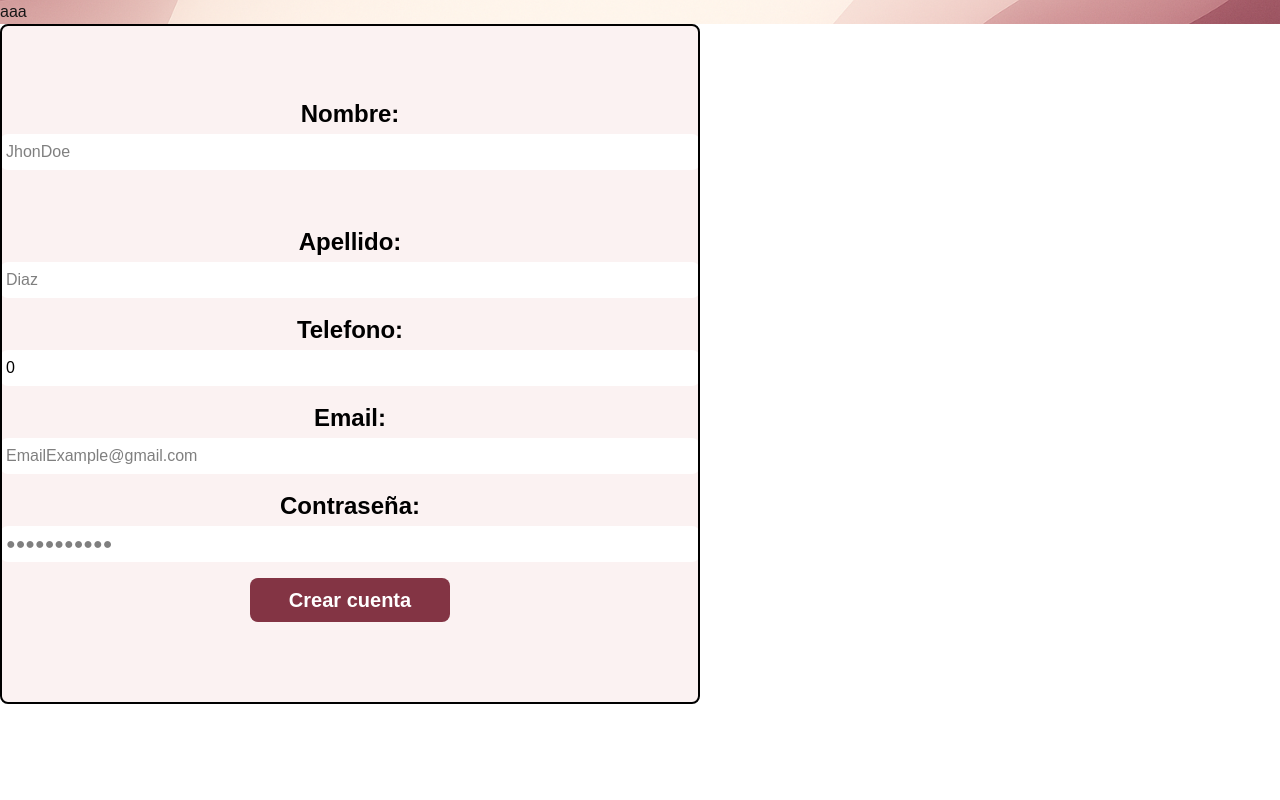
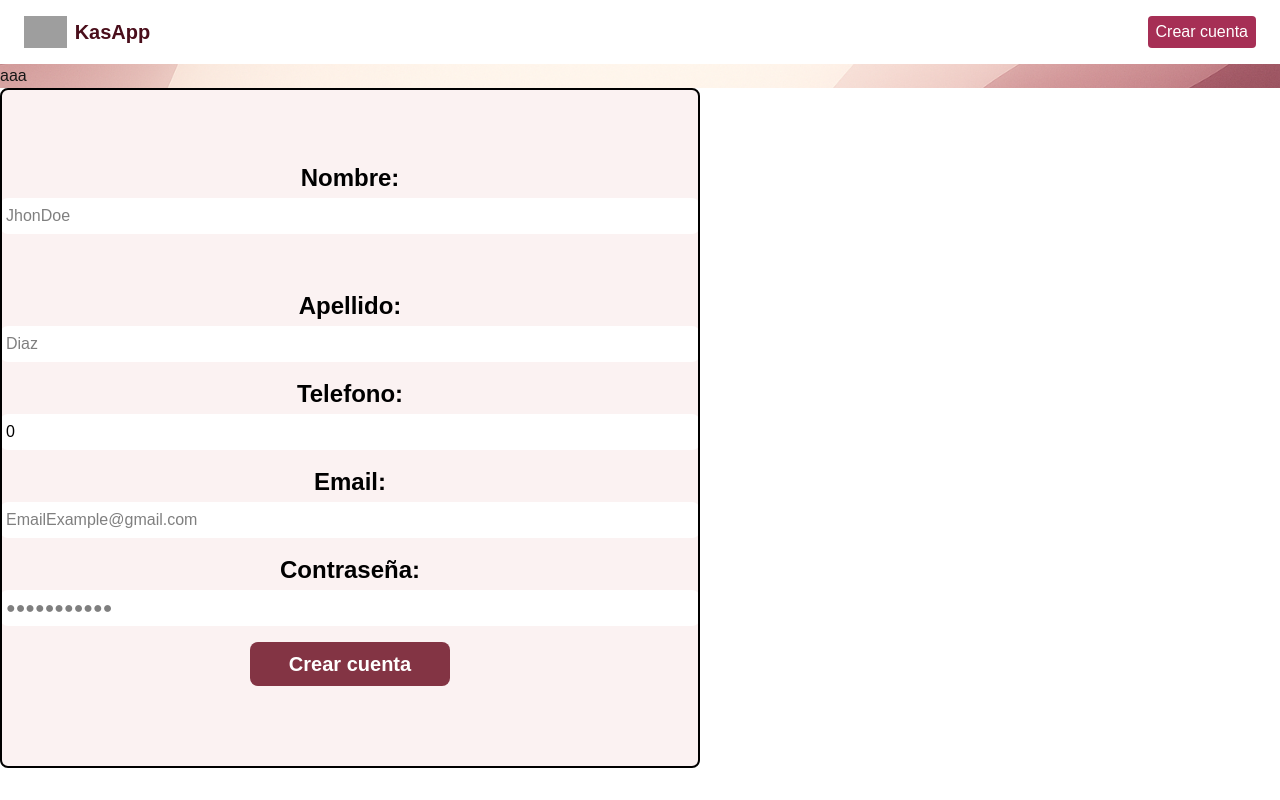
Before and after one commit to Joaco-Martinez/frontend, a Next.js app: page /register in a window 1280 px wide. Built offline with nearby package versions, Linux system fonts and the light colour scheme; grey boxes are pictures that could not be loaded.

Commit message:
otro cambio del register

```diff
--- a/src/app/register/page.tsx
+++ b/src/app/register/page.tsx
@@ -1,10 +1,12 @@
 import React from "react"
 import FormRegister from "./FormRegister";
+import NavbarRegister from "@/components/navbarRegister/navbar";
 
 const Register: React.FC = () => {
 
     return (
         <>
+        <NavbarRegister/>
         <div className="relative w-full bg-[url('/RegisterImg.png')] bg-cover bg-center">
         aaa
         </div>
--- /dev/null
+++ b/src/components/navbarRegister/navbar.tsx
@@ -0,0 +1,59 @@
+"use client";
+import Link from 'next/link';
+import Image from 'next/image';
+import React from "react";
+
+
+const NavbarRegister: React.FC = () => {
+  const [showMenu, setShowMenu] = React.useState(false);
+
+
+  return (
+  <nav className="relative flex justify-between items-center px-6 py-4 bg-white shadow-md h-16   mx-auto">
+    <Link href="/home" className="flex items-center space-x-2 h-full">
+    <div className="flex items-center space-x-2 h-full">
+      <Image
+        src="/image.png"
+        alt="Logo"
+        width={48}
+        height={48}
+        className="object-contain h-full w-auto"
+      />
+      <span className="text-xl font-bold text-[#4A0E1B]">KasApp</span>
+    </div>
+    </Link>
+
+    {/* Escritorio */}
+    <div className="hidden md:flex items-center space-x-4">
+
+        <div className="flex items-center space-x-2">
+          <Link href="/home#pagos">
+            <button className="bg-[#A62F55] hover:bg-[#922749] text-white px-2 py-1 rounded cursor-pointer">
+              Crear cuenta
+            </button>
+          </Link>
+        </div>
+
+
+    </div>
+
+    {/* Móvil */}
+    <button className="md:hidden flex items-center space-x-2" onClick={() => setShowMenu(!showMenu)}>
+      <span className="text-[#A62F55]">☰</span>
+      <span>Menú</span>
+    </button>
+
+    {/* Menú móvil */}
+    {showMenu && (
+      <div className="absolute right-6 top-full mt-2 md:hidden flex flex-col space-y-2 bg-white shadow-lg p-4 rounded z-50">
+        <Link href="/home#pagos">
+            <button className="bg-[#A62F55] hover:bg-[#922749] text-white px-2 py-1 rounded cursor-pointer">
+              iniciar sesión
+            </button>
+          </Link>
+      </div>
+    )}
+  </nav>
+);
+}
+export default NavbarRegister;
```
